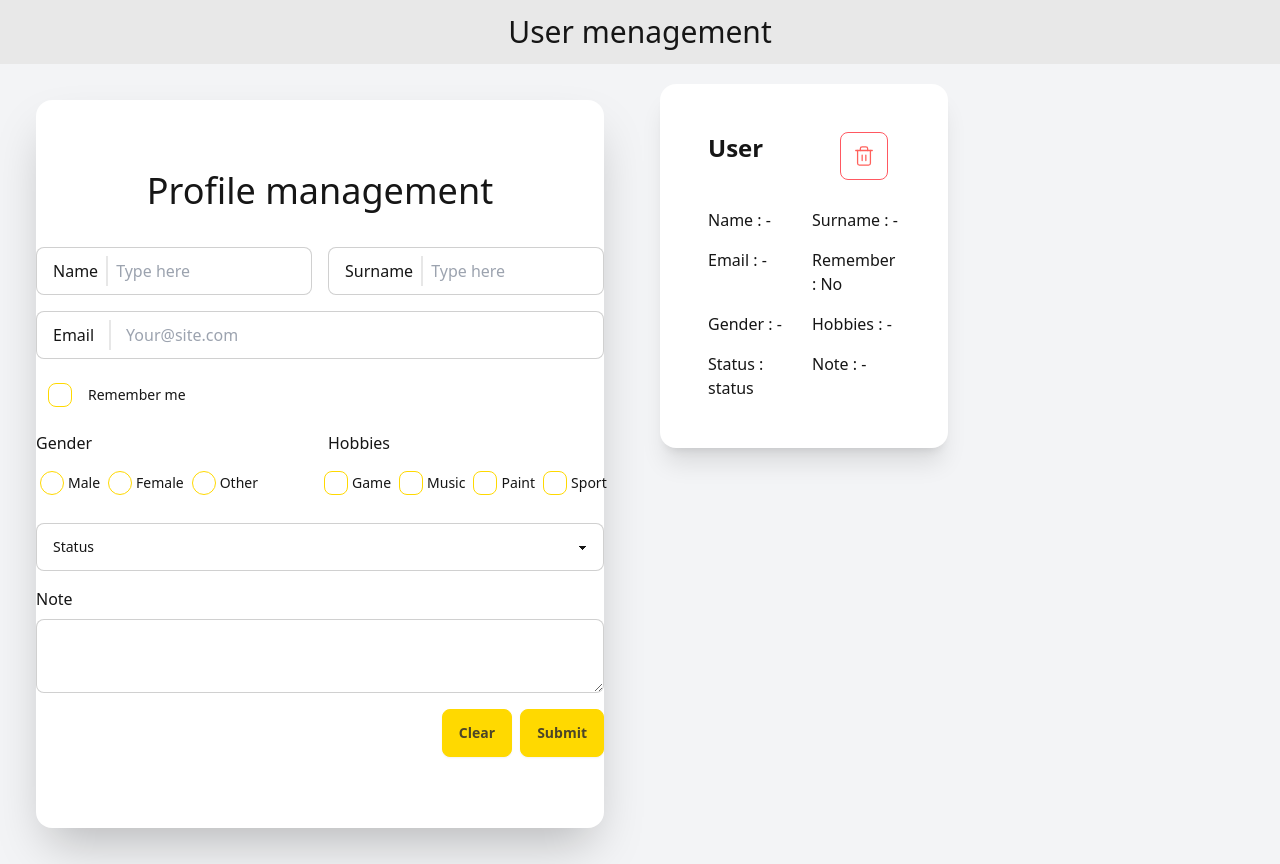
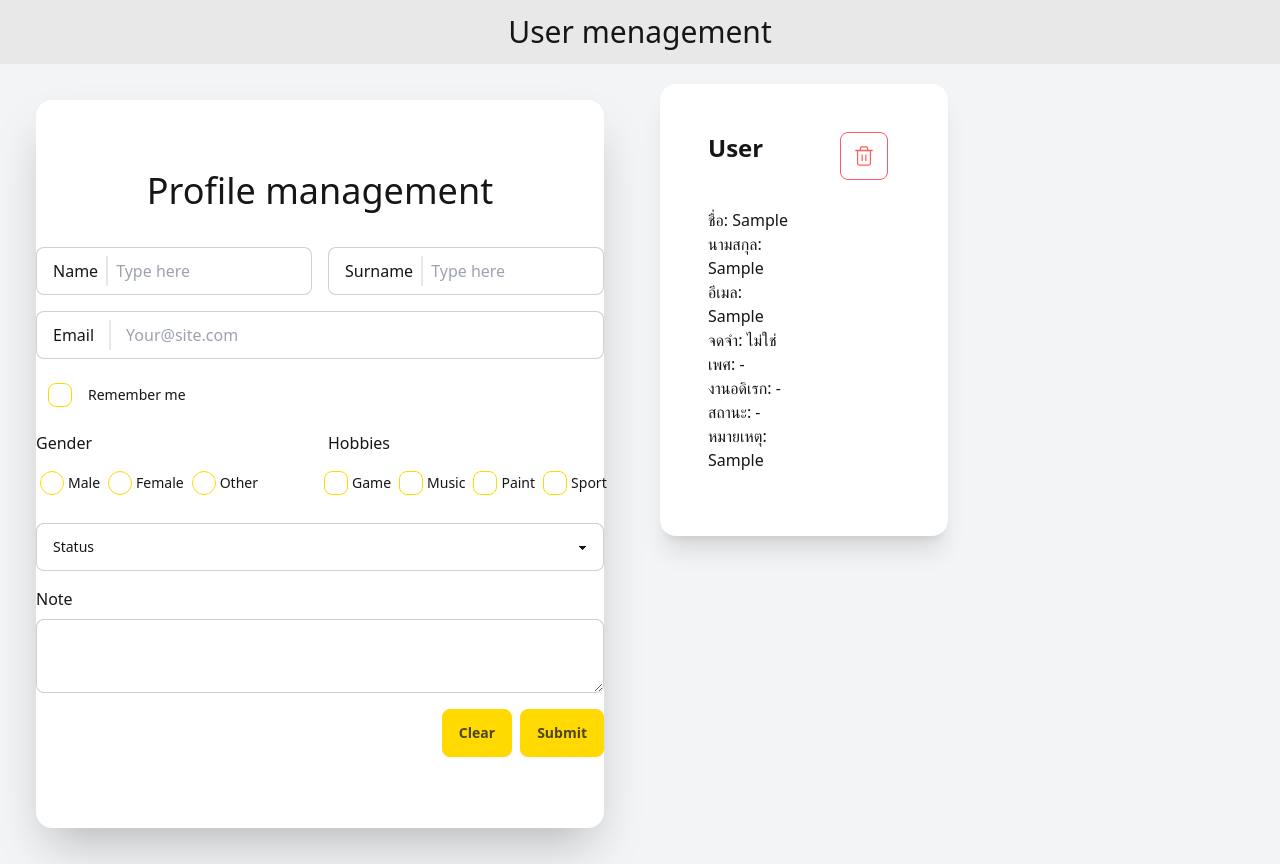
Before and after one commit to GuideMiee/CRUD, a React (Vite) app: page / in a window 1280 px wide. Both pictures are taken after typing "Sample", "Sample", "Sample", "Sample" into the empty fields and a click on the button "Submit". Built offline with nearby package versions, Linux system fonts and the light colour scheme.

Commit message:
feat:Delete Card, CreateFuntionShowData

```diff
--- a/src/components/Form.jsx
+++ b/src/components/Form.jsx
@@ -1,6 +1,7 @@
 import React, { useState } from "react";
 
 const FormLayout = () => {
+  const [showData, setShowData] = useState([]);
   const [formData, setFormData] = useState({
     name: "",
     surname: "",
@@ -11,6 +12,11 @@ const FormLayout = () => {
     note: "",
     status: "",
   });
+
+  const handleDelete = (index) => {
+    const newData = showData.filter((_, i) => i !== index);
+    setShowData(newData);
+  }
 
   const handleClear = () => {
     setFormData({
@@ -23,27 +29,15 @@ const FormLayout = () => {
       note: "",
       status: "status",
     });
-    setIsSubmitted(false); // Reset submission state as well
   };
-
-
-
-  // const (e) => setFormData("note" ,e.target.value) = (e) => {
-  //   setFormData({ ...formData, [e.target.name]: e.target.value });
-  // };
-
-  // const handleSubmit = (e) => {
-  //   e.preventDefault();
-
-  //   console.log("formDataSummit", formData);
-  // };
-
-  const [isSubmitted, setIsSubmitted] = useState(false); // State for submission
 
   const handleSubmit = (e) => {
     e.preventDefault();
-    setIsSubmitted(true); // Set submitted state to true
-    console.log("formDataSummit", formData);
+
+    console.log("formDataSubmit", formData);
+    setShowData([...showData, formData]);
+    console.log("formshowData", showData);
+    handleClear();
   };
 
   const handleCheckboxChange = (e) => {
@@ -61,14 +55,9 @@ const FormLayout = () => {
       {/* Form Section */}
 
       <div className="items-center justify-center card bg-base-100  shadow-2xl m-9">
-
-      <div className="pb-9 text-4xl ">    Profile management      </div>
+        <div className="pb-9 text-4xl "> Profile management </div>
         <form onSubmit={handleSubmit}>
-
-
-
           <div className="mb-4 grid grid-cols-2 gap-4 ">
-
             <label className="input input-bordered flex items-center">
               Name
               <div className="divider divider-horizontal m-2"></div>
@@ -297,17 +286,21 @@ const FormLayout = () => {
             >
               Clear
             </button>
-              <button type="submit" onClick={handleClear} className="btn btn-primary ">
+            <button
+              type="submit"
+              onClick={handleSubmit}
+              className="btn btn-primary "
+            >
               Submit
             </button>
           </div>
-
         </form>
       </div>
 
       {/* Result Section */}
       <div className="p-2 bg-gray-100 grid grid-cols-2 ">
-      {isSubmitted && ( // Show this section only after form is submitted
+
+      {showData.map((item, index) => (
         <div className="card bg-base-100 shadow-xl h-fit m-3">
           <div className="card-body">
             <div className="p-4 bg-base-100">
@@ -319,6 +312,7 @@ const FormLayout = () => {
                   <button
                     className="btn p-3 btn-outline btn-error "
                     value="delete"
+                    onClick={() => handleDelete(index)}
                   >
                     <svg
                       xmlns="http://www.w3.org/2000/svg"
@@ -340,26 +334,22 @@ const FormLayout = () => {
                 </div>
 
                 {/* User details */}
-                  <p>Name : {formData.name || "-"}</p>
-                  <p>Surname : {formData.surname || "-"}</p>
-                  <p>Email : {formData.email || "-"}</p>
-                  <p>Remember : {formData.check ? "Yes" : "No"}</p>
-                  <p>Gender : {formData.gender || "-"}</p>
-                  <p>
-                    Hobbies :{" "}
-                    {formData.hobby.length > 0
-                      ? formData.hobby.join(", ")
-                      : "-"}
-                  </p>
-                  <p>Status : {formData.status || "-"}</p>
-                  <p>Note : {formData.note || "-"}</p>
+                  <div key={index} className="mb-4">
+                    <p>ชื่อ: {item.name || "-"}</p>
+                    <p>นามสกุล: {item.surname || "-"}</p>
+                    <p>อีเมล: {item.email || "-"}</p>
+                    <p>จดจำ: {item.check ? "ใช่" : "ไม่ใช่"}</p>
+                    <p>เพศ: {item.gender || "-"}</p>
+                    <p>งานอดิเรก: {item.hobby.join(", ") || "-"}</p>
+                    <p>สถานะ: {item.status || "-"}</p>
+                    <p>หมายเหตุ: {item.note || "-"}</p>
+                  </div>
+
               </div>
             </div>
           </div>
         </div>
-        )}
-
-
+      ))}
       </div>
     </div>
   );
```
Lines whose indentation alone changed are shown as unchanged.
